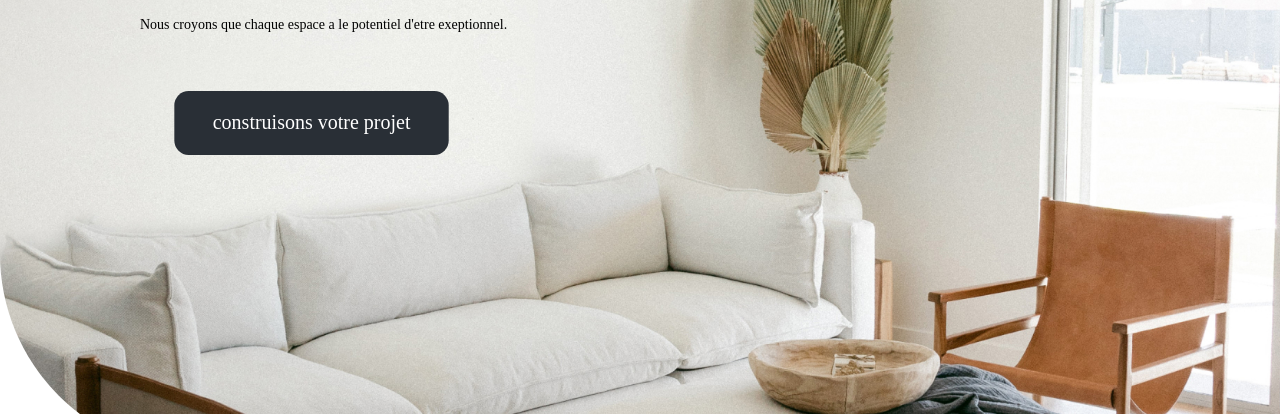
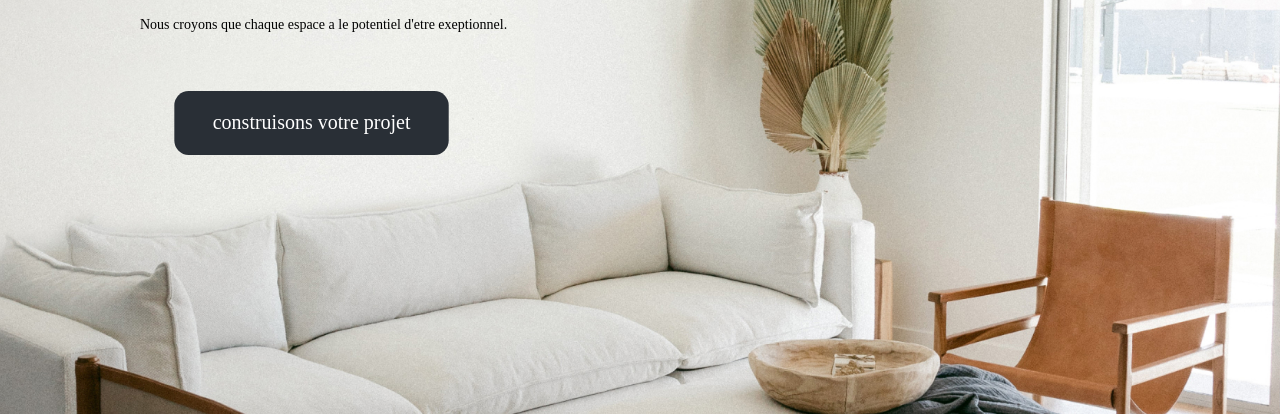
Before and after one commit to brandson06/interno, a plain HTML site: page index.html in a window 1280 px wide. Shown: the part 386-800 px from the top of the page. Drawn offline with Linux system fonts and the light colour scheme.

Commit message:
Update style.css

```diff
--- a/style.css
+++ b/style.css
@@ -204,7 +204,7 @@ header {
     background-size: cover;
     background-position: center;
     height: 100vh;
-    border-bottom-left-radius: 200px;
+
 }
 
 .arrondis {
```
